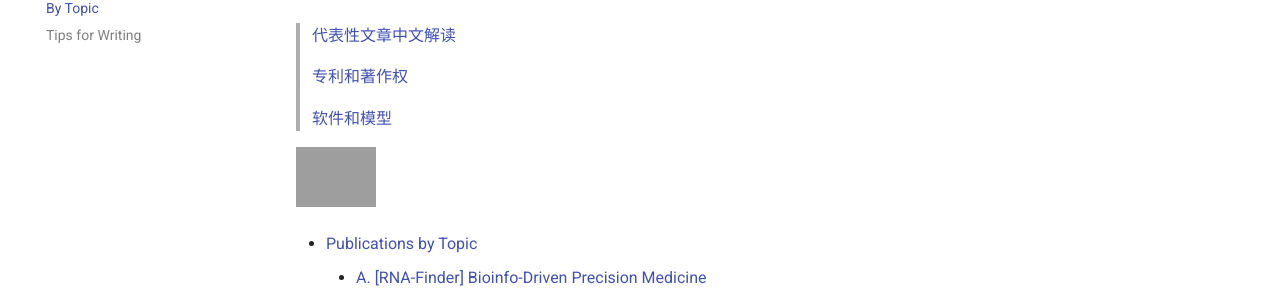
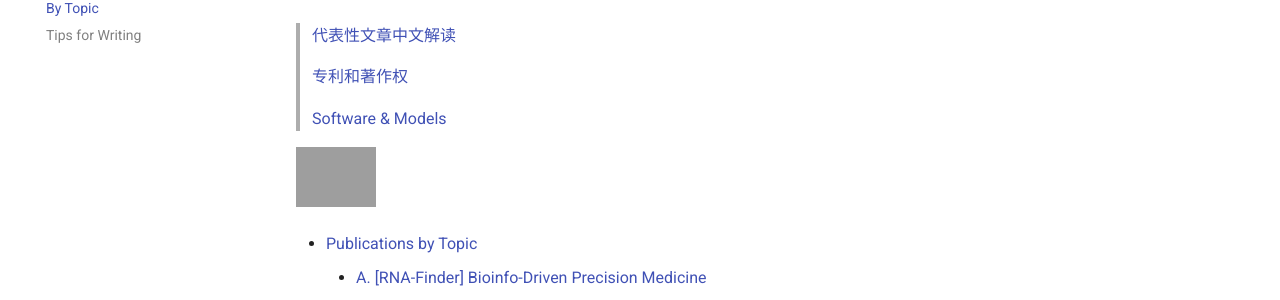
Before and after one commit to lulab/mkdocs, an MkDocs documentation site: the page built from docs/pub/pub-topics.md, in a window 1280 px wide and 900 px high. Shown: the part 205-505 px from the top of the window. Built offline with MkDocs 1.6.1 and Material for MkDocs 9.7.7, drawn with Linux system fonts in a browser that asks for light colours; grey boxes are pictures that could not be loaded.

Commit message:
update pub

```diff
--- a/docs/pub/pub-topics.md
+++ b/docs/pub/pub-topics.md
@@ -10,7 +10,7 @@ hide:
 >
 > [专利和著作权](https://lulab.life.tsinghua.edu.cn/ncrnalab/open/IP.html)
 >
-> [软件和模型](/ncrnalab/software)
+> [Software & Models](/ncrnalab/software)
 
 
 ![](https://lulab.life.tsinghua.edu.cn/ncrnalab/projects/projects.webp){: style="zoom:20%;"}
```
Also changed, not shown: docs/pub/pub.md (+1 -1 lines).
